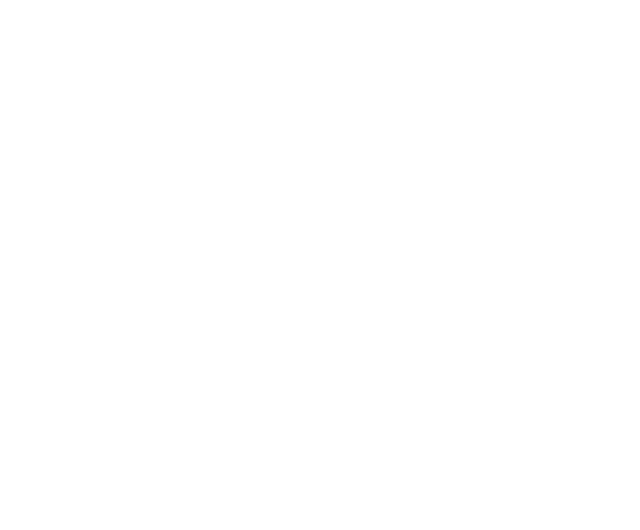
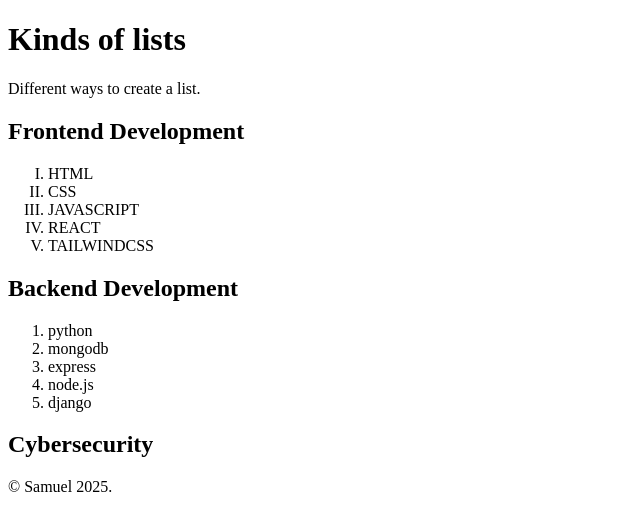
Before and after one commit to samuel12-dot/volts-html-fundamentals, a plain HTML site: page list.html in a window 1280 px wide. Shown: the whole page, without its empty margins (0-640 px from the left). Drawn offline with Linux system fonts and the light colour scheme.

Commit message:
feat: added and modified list.html

```diff
--- a/list.html
+++ b/list.html
@@ -1,11 +1,47 @@
 <!DOCTYPE html>
 <html lang="en">
+
 <head>
     <meta charset="UTF-8">
     <meta name="viewport" content="width=device-width, initial-scale=1.0">
     <title>Types of list</title>
 </head>
+
 <body>
+    <header>
+        <h1>Kinds of lists</h1>
+        <p>Different ways to create a list.</p>
+    </header>
 
+    <article>
+        <h2>Frontend Development</h2>
+        <ol type="I">
+            <li>HTML</li>
+            <li>CSS</li>
+            <li>JAVASCRIPT</li>
+            <li>REACT</li>
+            <li>TAILWINDCSS</li>
+        </ol>
+    </article>
+
+    <article>
+        <h2>Backend Development</h2>
+        <ol>
+            <li>python</li>
+            <li>mongodb</li>
+            <li>express</li>
+            <li>node.js</li>
+            <li>django</li>
+        </ol>
+    </article>
+
+    <article>
+        <h2>Cybersecurity</h2>
+    </article>
+
+    <footer>
+        <p>&copy; Samuel 2025.</p>
+    </footer>
 </body>
+
 </html>
```
